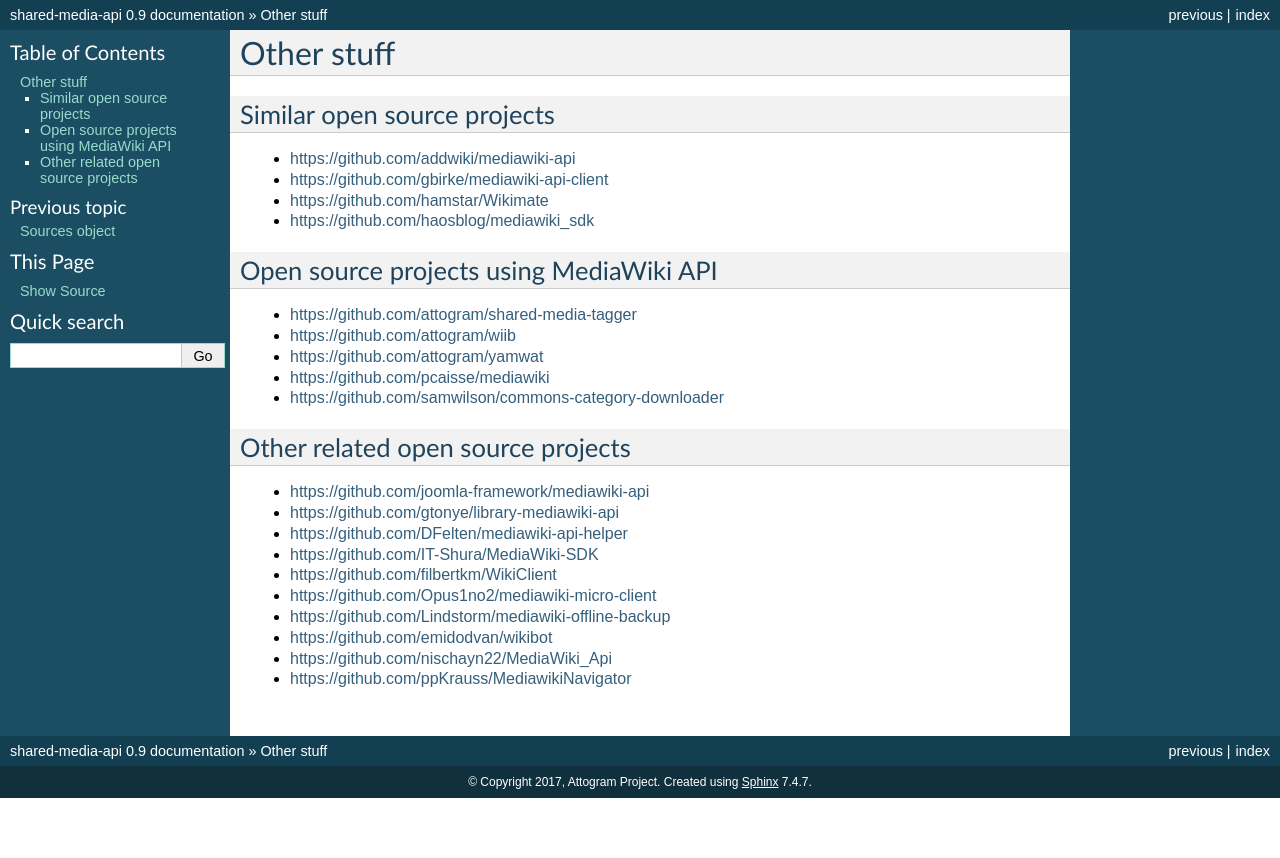
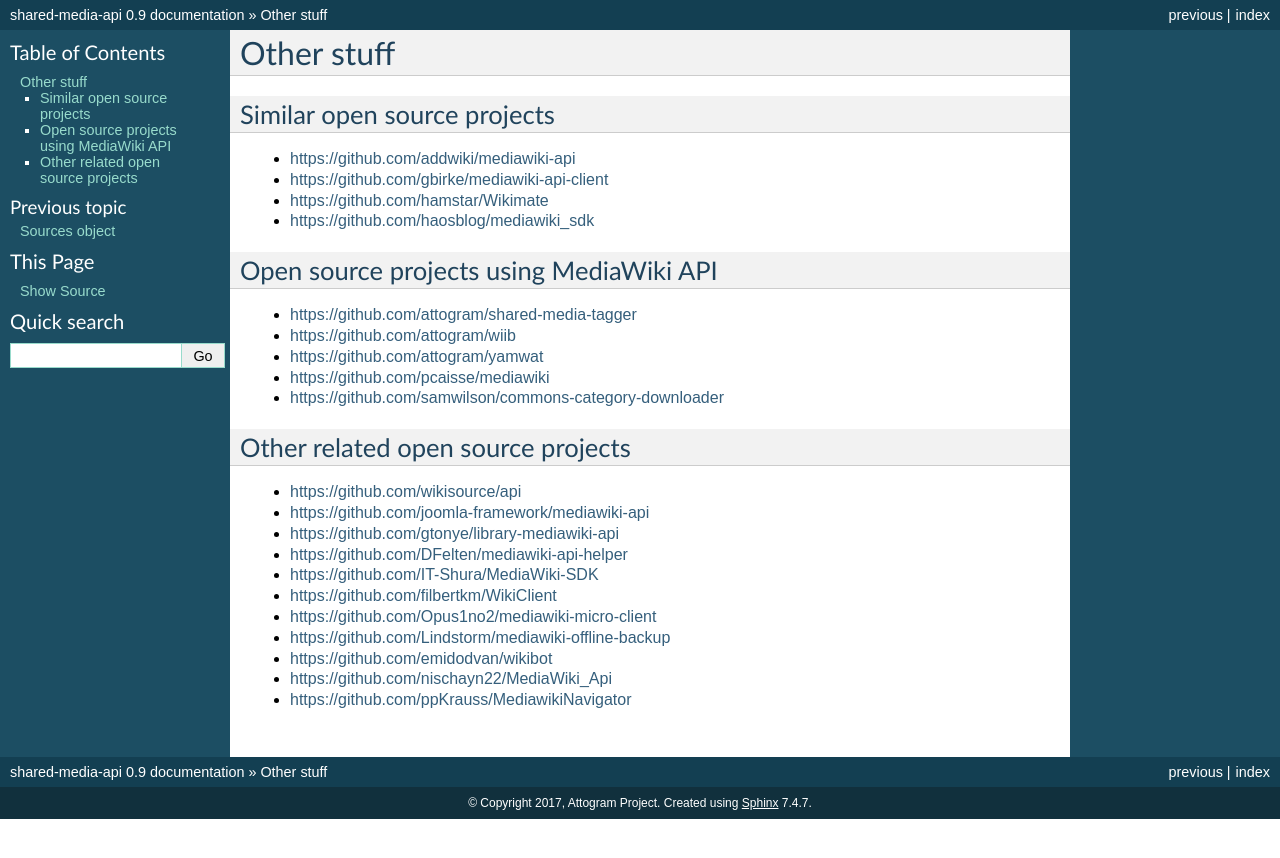
Before and after one commit to attogram/shared-media-api, a Sphinx documentation site: the page built from docs/other.rst, in a window 1280 px wide. Shown: the top 858 px of the page. Built offline with Sphinx 7.4.7, drawn with Linux system fonts in a browser that asks for light colours; some of the changed lines change nothing that is shown.

Commit message:
https://github.com/wikisource/api

```diff
--- a/docs/other.rst
+++ b/docs/other.rst
@@ -21,7 +21,7 @@
 
 Other related open source projects
 ----------------------------------
-
+* https://github.com/wikisource/api
 * https://github.com/joomla-framework/mediawiki-api
 * https://github.com/gtonye/library-mediawiki-api
 * https://github.com/DFelten/mediawiki-api-helper
```
